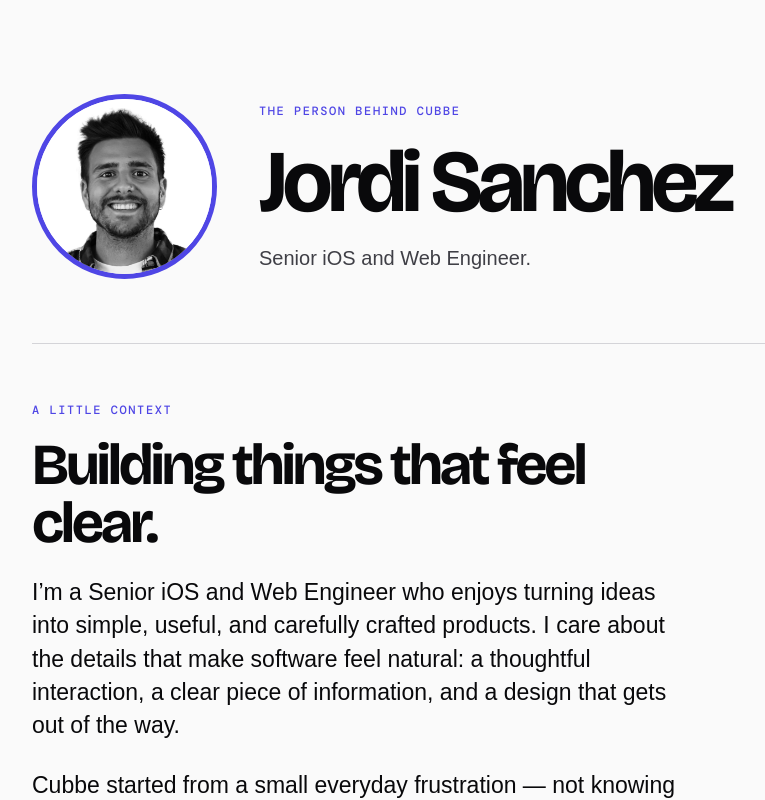
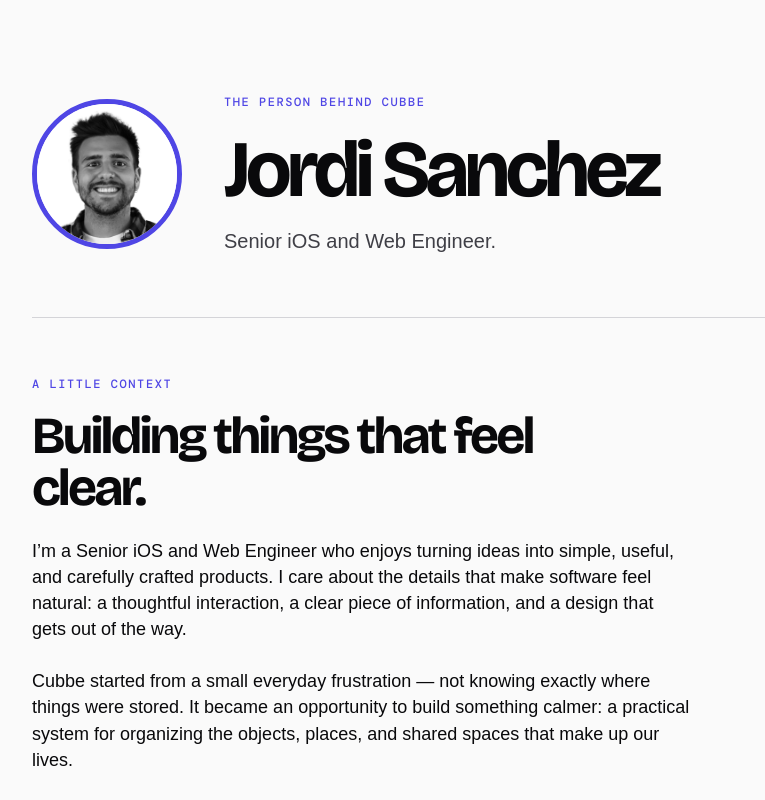
Before and after one commit to jsanchezmir/cubbe-web, a Next.js app: page /about in a window 1280 px wide. Shown: the part 180-980 px from the top of the page, without its empty margins (28-793 px from the left). Built offline with nearby package versions, Linux system fonts and the light colour scheme.

Commit message:
Slightly reduce About heading sizes

```diff
--- a/app/globals.css
+++ b/app/globals.css
@@ -55,13 +55,13 @@ h1 { max-width: 800px; margin: 0; font-size: clamp(58px, 9vw, 112px); line-heigh
 .social-links a:hover, .about-links a:hover { text-decoration: underline; }
 .about-page { padding: 72px 0 120px; }
 .about-intro { display: flex; align-items: center; gap: 42px; padding: 40px 0 64px; border-bottom: 1px solid var(--line); }
-.about-photo { width: 185px; height: 185px; }
-.about-intro h1 { margin: 0; font-size: clamp(48px, 7vw, 88px); line-height: .9; }
+.about-photo { width: 150px; height: 150px; }
+.about-intro h1 { margin: 0; font-size: clamp(44px, 6.5vw, 80px); line-height: .9; }
 .about-lede { margin: 24px 0 0; color: var(--muted); font-size: 20px; }
-.about-copy { max-width: 660px; padding: 58px 0; font-size: 23px; line-height: 1.45; }
+.about-copy { max-width: 660px; padding: 58px 0; font-size: 18px; line-height: 1.45; }
 .about-copy p { margin: 0 0 26px; }
 .about-block + .about-block { margin-top: 72px; padding-top: 64px; border-top: 1px solid var(--line); }
-.about-block h2 { max-width: 600px; margin: 0 0 24px; font-size: clamp(34px, 5vw, 58px); line-height: 1; }
+.about-block h2 { max-width: 600px; margin: 0 0 24px; font-size: clamp(31px, 4.5vw, 52px); line-height: 1; }
 .about-block .eyebrow { margin-bottom: 18px; }
 .about-links { display: grid; grid-template-columns: repeat(3, 1fr); border-top: 1px solid var(--line); border-bottom: 1px solid var(--line); }
 .about-links a { display: flex; flex-direction: column; gap: 10px; padding: 24px 0; color: var(--accent); font-weight: 700; }
```
